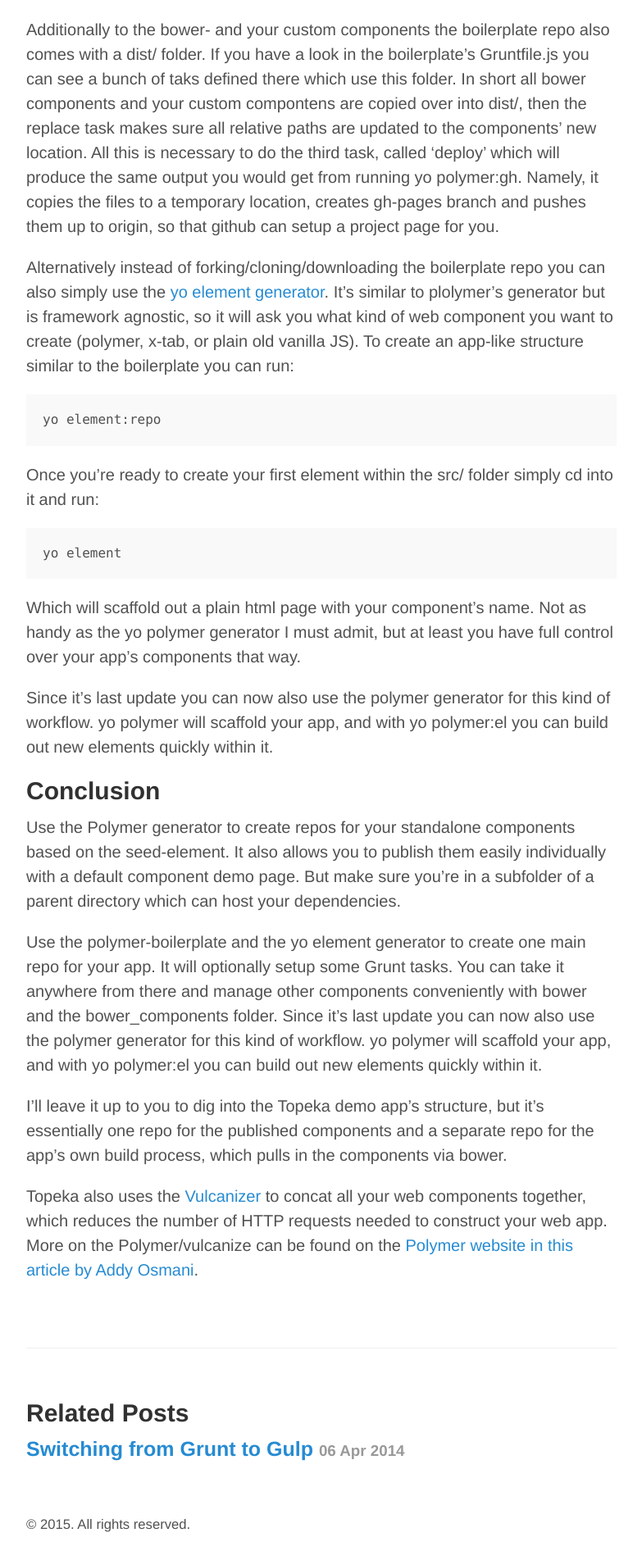
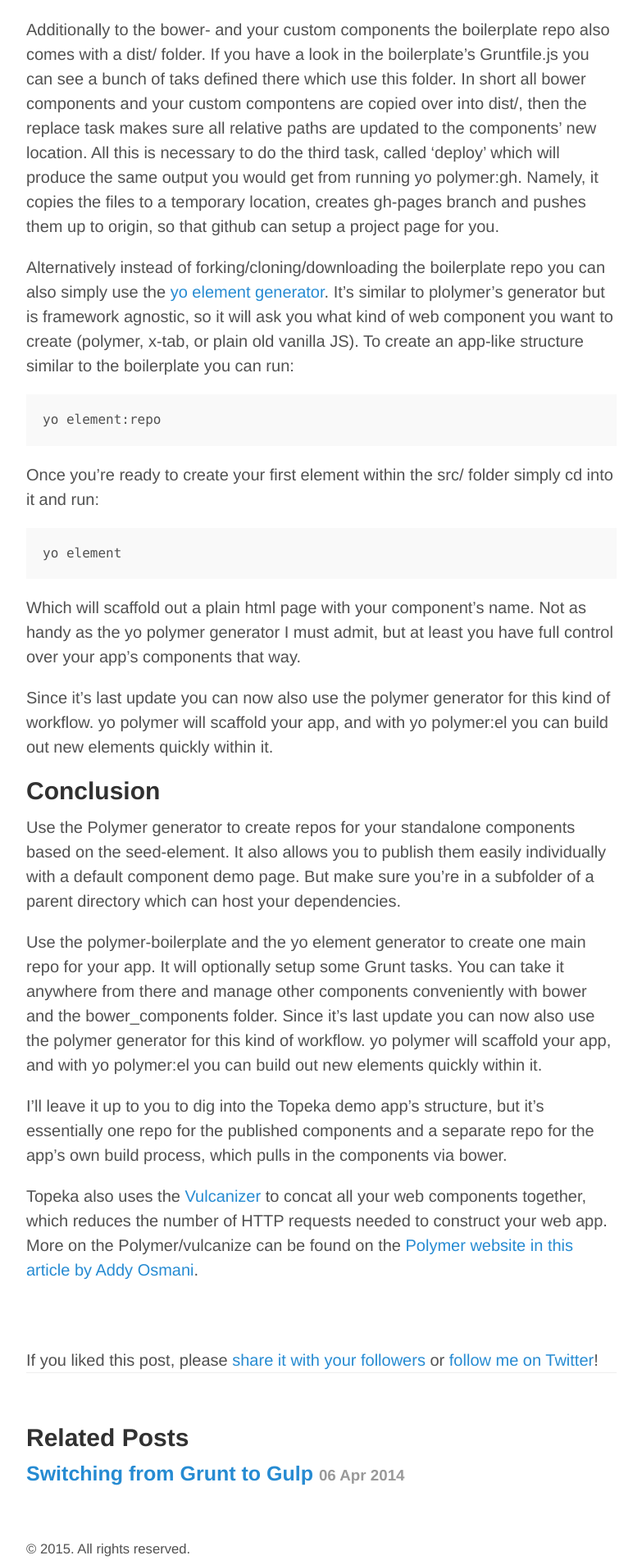
Before and after one commit to stefanRitter/jsblog, a Jekyll site: the page built from _posts/2014-07-13-starting-a-polymer-project.md, in a window 1280 px wide. Shown: the part 4283-6186 px from the top of the page at 82% size, without its empty margins (248-1031 px from the left). Built offline with Jekyll 4.4.1, drawn with Linux system fonts in a browser that asks for light colours; before the commit the page ends 6156 px from its top, so only the background shows below that.

Commit message:
add twitter prompt

```diff
--- a/_includes/head.html
+++ b/_includes/head.html
@@ -1,8 +1,6 @@
 <head>
   <meta charset="UTF-8">
-  <link href="http://gmpg.org/xfn/11" rel="profile">
 
-  <!-- Enable responsiveness on mobile devices-->
   <meta name="viewport" content="width=device-width, initial-scale=1.0, maximum-scale=1">
 
   <title>
--- /dev/null
+++ b/_includes/twitter.html
@@ -0,0 +1,7 @@
+If you liked this post, please
+<a href="https://twitter.com/intent/tweet?url={{ site.url }}{{ page.url }}&text={{ page.title }}&via=stefanritter"
+   target="_blank">
+  share it with your followers</a>
+or
+<a href="https://twitter.com/stefanritter">
+  follow me on Twitter</a>!
--- a/_layouts/post.html
+++ b/_layouts/post.html
@@ -7,6 +7,10 @@
   <time datetime="{{ page.date | date_to_xmlschema }}" class="page-date">{{ page.date | date_to_string }}</time>
   {{ content }}
 </article>
+
+<aside>
+  {% include twitter.html %}
+</aside>
 
 <aside class="related">
   <h2>Related Posts</h2>
--- a/public/css/poole.css
+++ b/public/css/poole.css
@@ -229,7 +229,6 @@
 
 img {
   display: block;
-  max-width: 100%;
   margin: auto;
   border-radius: 5px;
 }
```
